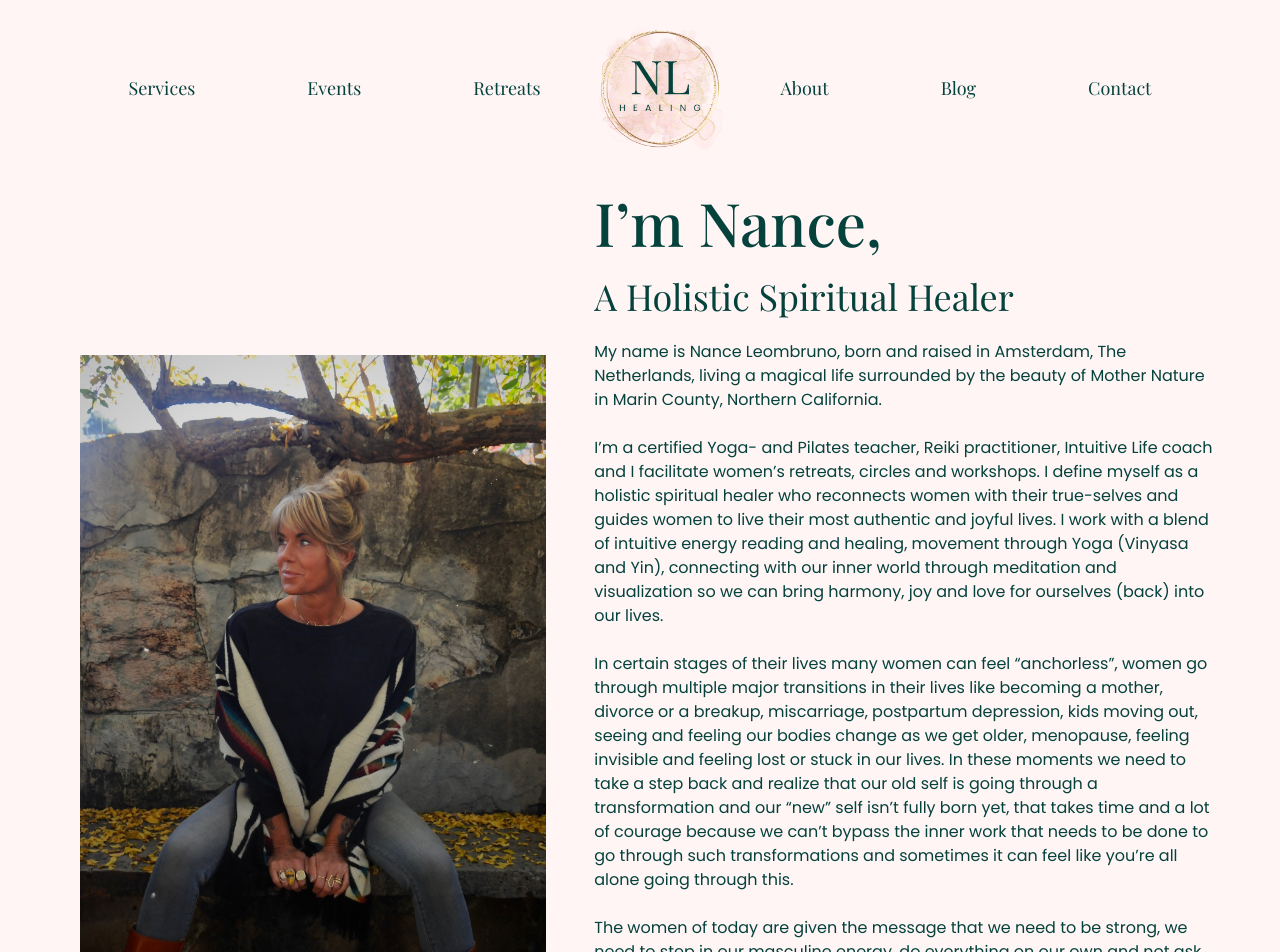
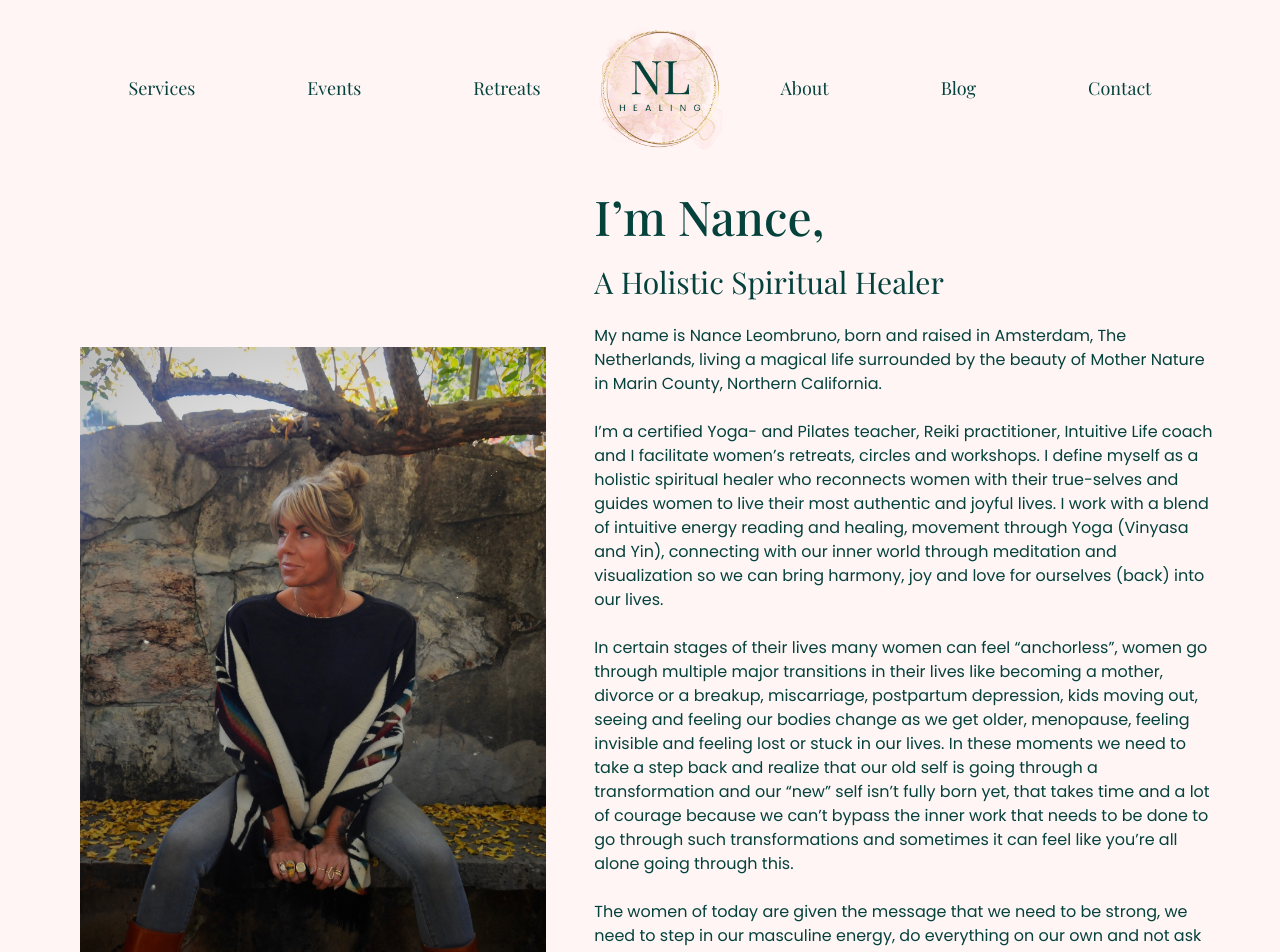
Before and after one commit to ViaSana/nl-healing, a Jekyll site: the page built from about.html, in a window 1280 px wide. Shown: the top 952 px of the page. Built offline with Jekyll 4.4.1, drawn with Linux system fonts in a browser that asks for light colours; some web fonts are replaced; a style sheet for code colours, icons or effects is not loaded.

Commit message:
heading size update

```diff
--- a/Gemfile
+++ b/Gemfile
@@ -1,3 +1,5 @@
 source "https://rubygems.org"
 
 gem "jekyll"
+
+gem 'wdm', '>= 0.1.0'
--- a/_includes/about-nance.html
+++ b/_includes/about-nance.html
@@ -17,7 +17,7 @@
   <!-- home -->
   <div class="self-start pt-6 ml-8 md:w-1/2 md:mt-0 text-secondary">
     <h2 class="font-medium editable">I’m Nance,</h2>
-    <h4 class="mb-2 editable">A Holistic Spiritual Healer</h4>
+    <h5 class="mb-2 editable">A Holistic Spiritual Healer</h5>
     <p class="max-w-xl mb-6">{{ page.about-copy_html }}</p>
     <a href="/about.html" class="btn btn-accent editable">Learn More</a>
   </div>
--- a/_includes/cta.html
+++ b/_includes/cta.html
@@ -1,5 +1,5 @@
 <!-- include cta -->
-<div class="relative text-base-100">
+<div class="relative text-base-100 py-5p">
   <img src="/assets/images/retreat_banner.jpg" alt="Retreat" class="object-cover min-h-[50vh] md:max-h-[50vh]">
   <div class="absolute inset-0 flex flex-col items-center justify-center p-4 text-center bg-opacity-40 bg-accent">
     <h2 class="max-sm:text-5xl editable">Coming Home To Yourself Retreat</h2>
--- a/assets/css/output-style.css
+++ b/assets/css/output-style.css
@@ -381,28 +381,32 @@ h1 {
 }
 h2 {
   padding-bottom: 0.5rem;
-  font-size: 3.75rem;
+  font-size: 3rem;
   line-height: 1;
 }
 h3 {
   padding-bottom: 1rem;
-  font-size: 3rem;
-  line-height: 1;
+  font-size: 2.25rem;
+  line-height: 2.5rem;
 }
 h4 {
   padding-bottom: 0.5rem;
-  font-size: 2.25rem;
-  line-height: 2.5rem;
+  font-size: 1.875rem;
+  line-height: 2.25rem;
 }
 h5 {
   font-family: Playfair Display, serif;
-  font-size: 1.875rem;
-  line-height: 2.25rem;
+  font-size: 1.5rem;
+  line-height: 2rem;
 }
 h6 {
   padding-bottom: 1rem;
   font-size: 1.5rem;
   line-height: 2rem;
+}
+p {
+  font-size: 1rem;
+  line-height: 1.5rem;
 }
 img {
   height: auto;
@@ -2768,6 +2772,10 @@ img {
   padding-top: 2rem;
   padding-bottom: 2rem;
 }
+.py-5p {
+  padding-top: 5%;
+  padding-bottom: 5%;
+}
 .pb-0 {
   padding-bottom: 0px;
 }
```
Also changed, not shown: index.html (+7 -5 lines), style.css (+8 -4 lines), Gemfile.lock.
